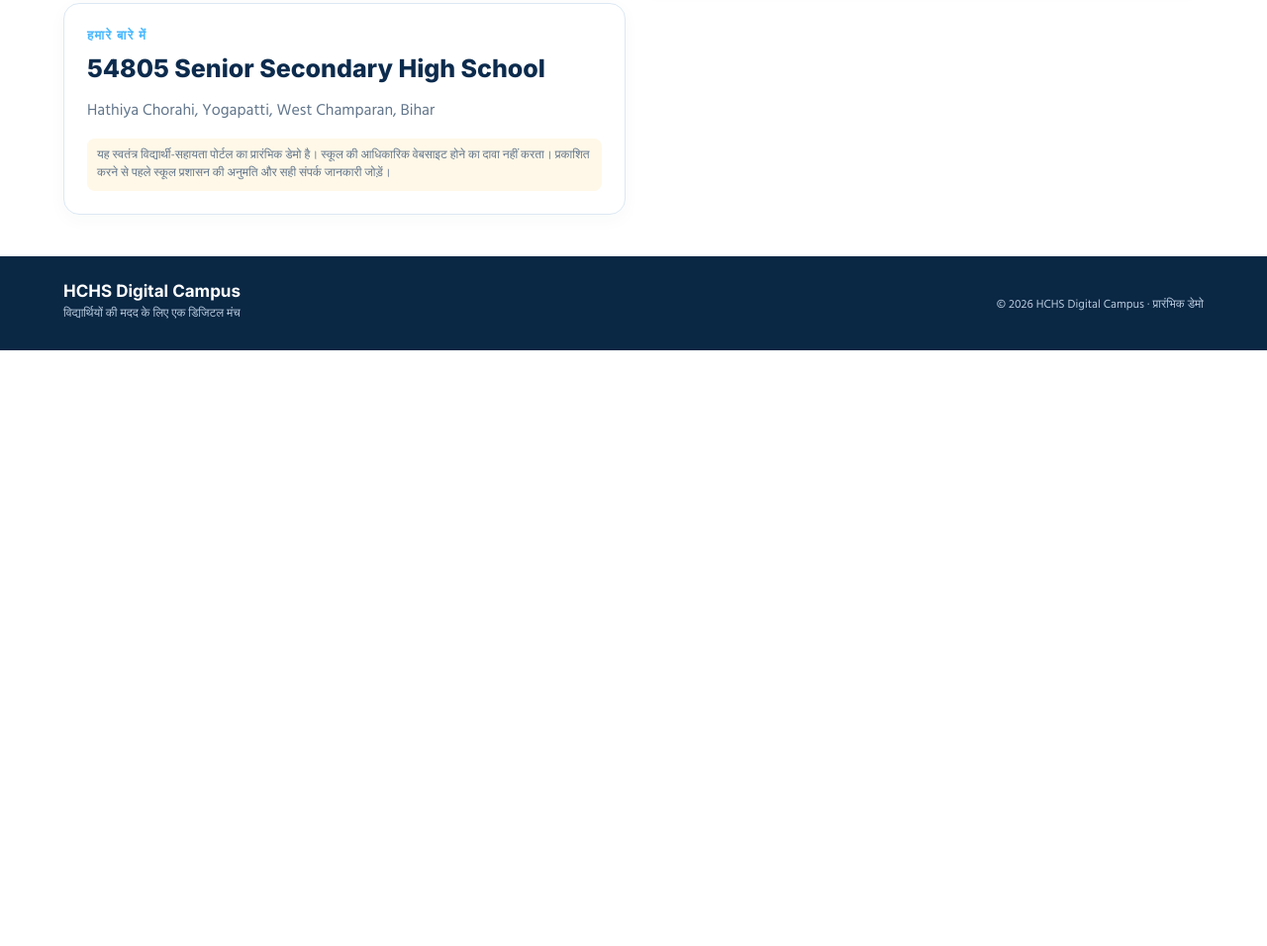
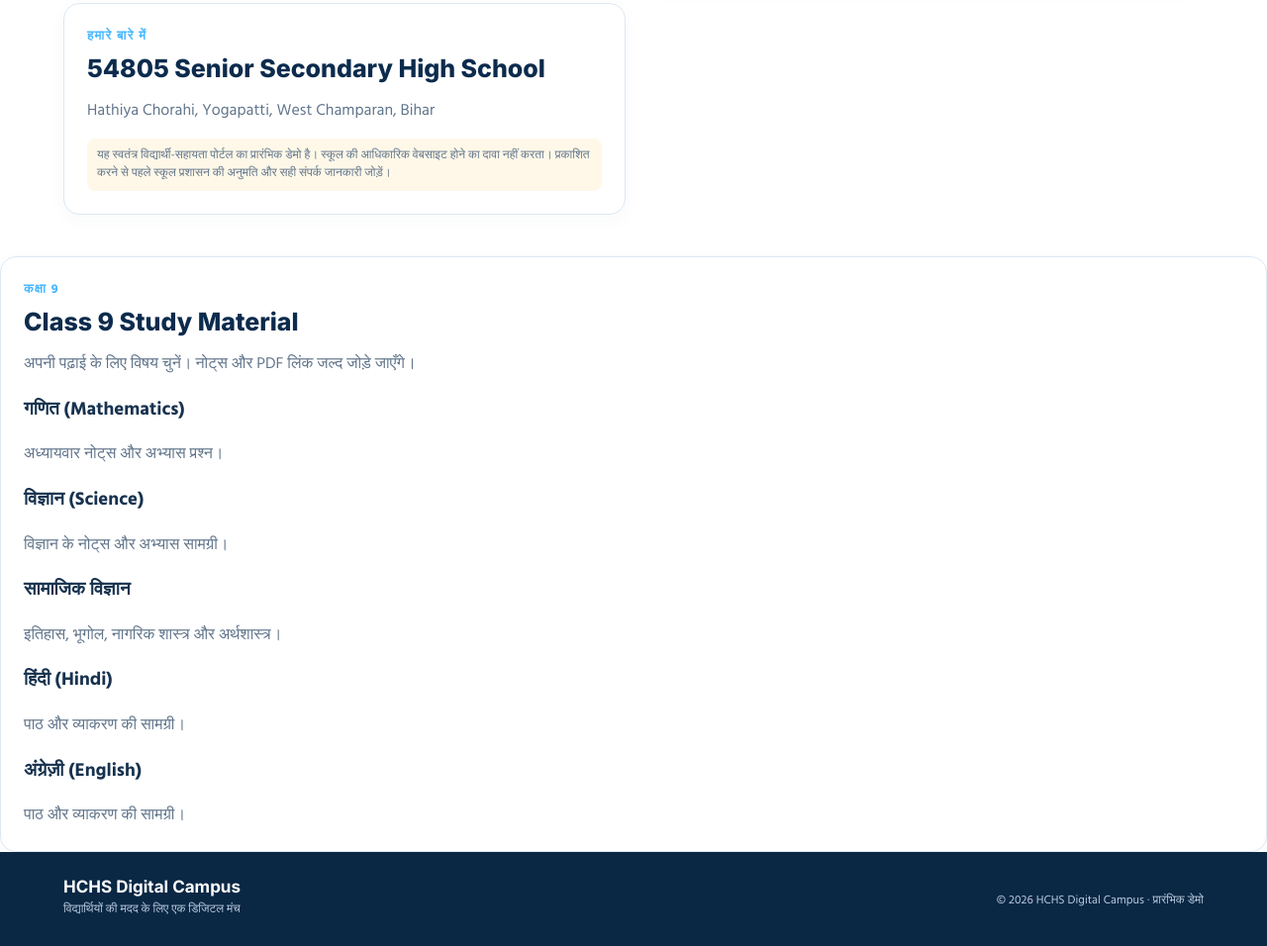
Before and after one commit to ranjanyadav4809-art/hchs-digital-campus, a plain HTML site: page index.html in a window 1280 px wide. Shown: the part 1499-2455 px from the top of the page at 99% size. Before the commit the page ends 1853 px from the top, so only its background shows below. Drawn offline with Linux system fonts and the light colour scheme.

Commit message:
Add files via upload

```diff
--- a/index.html
+++ b/index.html
@@ -100,6 +100,35 @@
         <p class="notice-warning">यह स्वतंत्र विद्यार्थी-सहायता पोर्टल का प्रारंभिक डेमो है। स्कूल की आधिकारिक वेबसाइट होने का दावा नहीं करता। प्रकाशित करने से पहले स्कूल प्रशासन की अनुमति और सही संपर्क जानकारी जोड़ें।</p>
       </article>
     </section>
+
+  <section class="info-panel" id="class-9">
+    <p class="eyebrow">कक्षा 9</p>
+    <h2>Class 9 Study Material</h2>
+    <p>अपनी पढ़ाई के लिए विषय चुनें। नोट्स और PDF लिंक जल्द जोड़े जाएँगे।</p>
+
+    <div class="resource-grid">
+      <article class="resource-card">
+        <h3>गणित (Mathematics)</h3>
+        <p>अध्यायवार नोट्स और अभ्यास प्रश्न।</p>
+      </article>
+      <article class="resource-card">
+        <h3>विज्ञान (Science)</h3>
+        <p>विज्ञान के नोट्स और अभ्यास सामग्री।</p>
+      </article>
+      <article class="resource-card">
+        <h3>सामाजिक विज्ञान</h3>
+        <p>इतिहास, भूगोल, नागरिक शास्त्र और अर्थशास्त्र।</p>
+      </article>
+      <article class="resource-card">
+        <h3>हिंदी (Hindi)</h3>
+        <p>पाठ और व्याकरण की सामग्री।</p>
+      </article>
+      <article class="resource-card">
+        <h3>अंग्रेज़ी (English)</h3>
+        <p>पाठ और व्याकरण की सामग्री।</p>
+      </article>
+    </div>
+  </section>
   </main>
 
   <footer class="footer">
```
